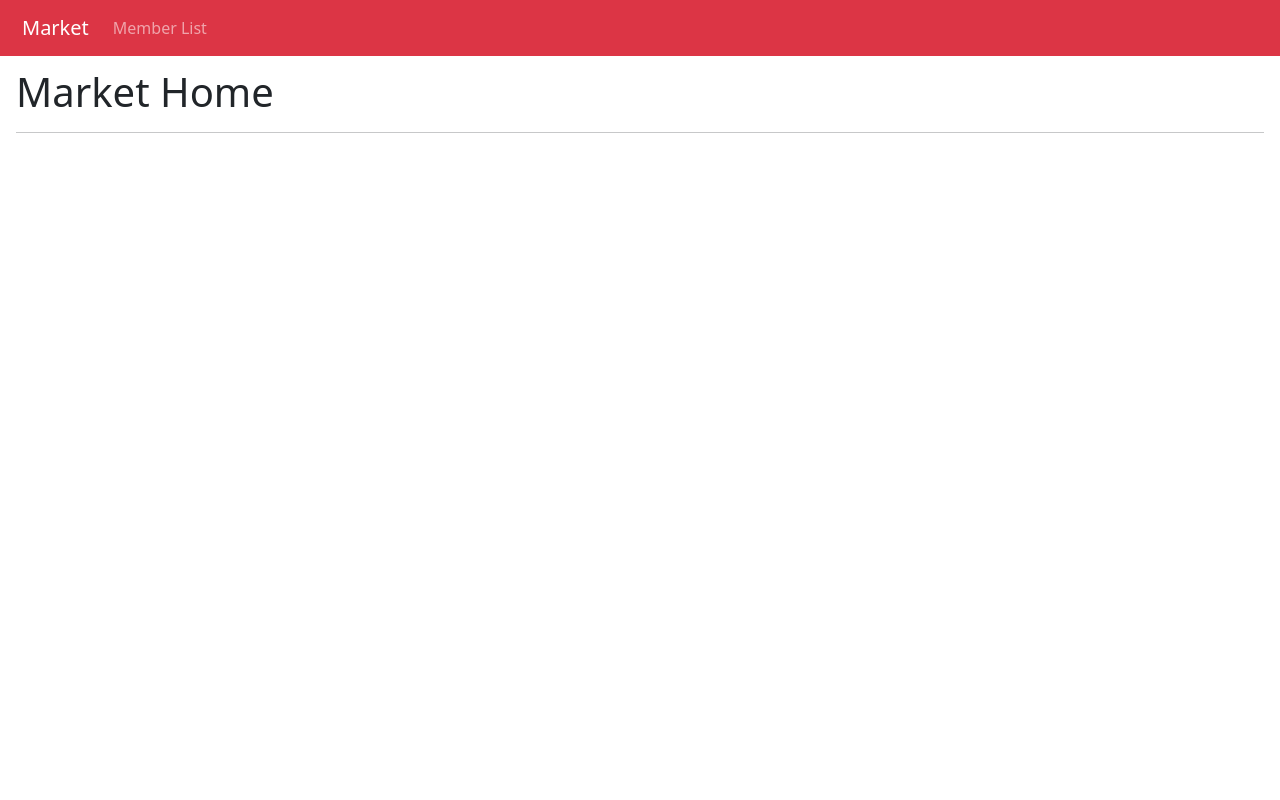
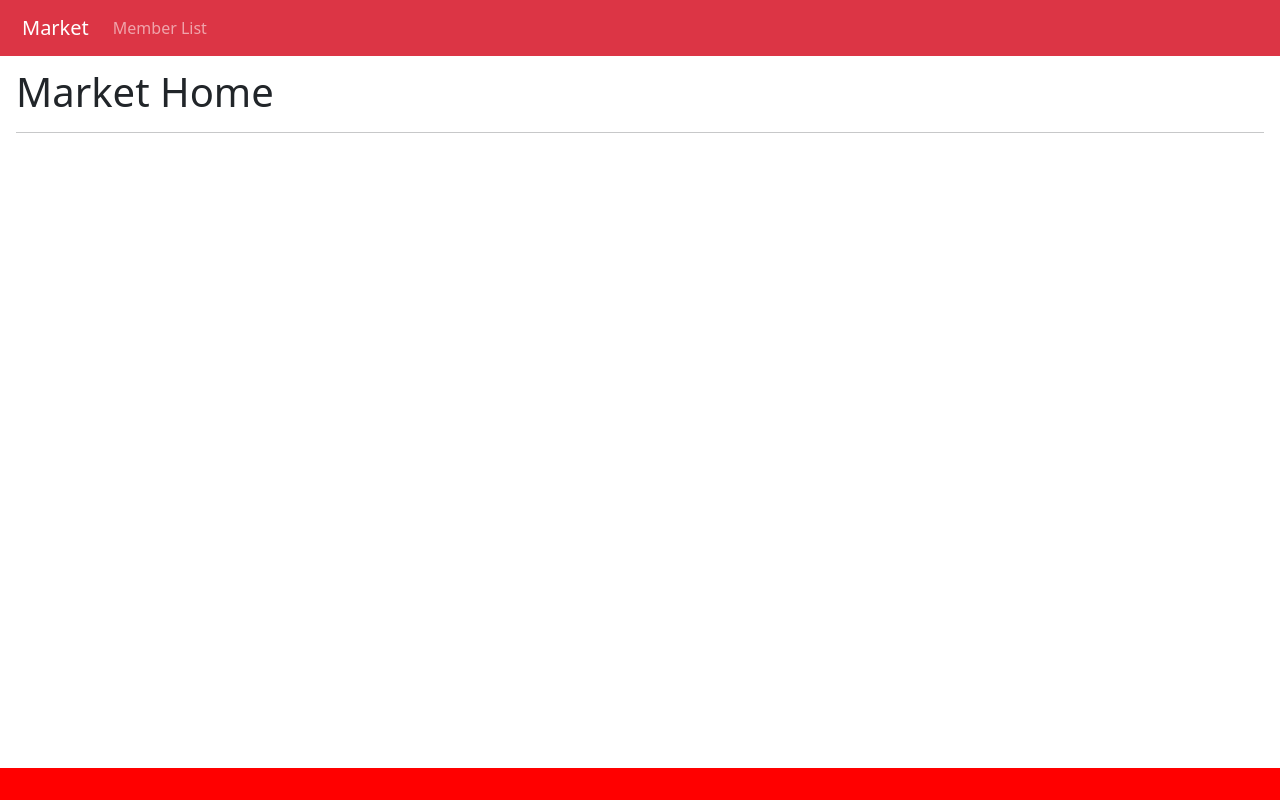
Before and after one commit to chenjiahau/Express-with-Vue2, a Vue app in the folder client/: page / in a window 1280 px wide. Built offline with nearby package versions, Linux system fonts and the light colour scheme.

Commit message:
Named views

```diff
--- a/client/src/App.vue
+++ b/client/src/App.vue
@@ -2,6 +2,7 @@
   <div id="app">
     <top-navigation></top-navigation>
     <router-view class="app-body"></router-view>
+    <router-view name="MarketHomeFooter"></router-view>
   </div>
 </template>
 
--- /dev/null
+++ b/client/src/components/MarketHomeFooter.vue
@@ -0,0 +1,20 @@
+<template>
+  <div class="fixed-bottom bottom-footer">
+  </div>
+</template>
+
+<script>
+export default {
+  created() {
+    console.log('bottom footer');
+  }
+}
+</script>
+
+<style scoped>
+  .bottom-footer {
+    width: 100%;
+    height: 32px;
+    background-color: red;
+  }
+</style>
--- a/client/src/main.js
+++ b/client/src/main.js
@@ -7,6 +7,7 @@ import 'bootstrap-vue/dist/bootstrap-vue.css'
 
 import App from './App.vue';
 import MarketHome from './components/MarketHome';
+import MarketHomeFooter from './components/MarketHomeFooter';
 import MemberList from './components/MemberList';
 import MemberDetail from './components/MemberDetail';
 import LeftMessage from './components/LeftMessage';
@@ -19,7 +20,13 @@ Vue.use(VueRouter);
 const router = new VueRouter({
   mode: 'history',
   routes: [
-    { path: '/', component: MarketHome },
+    {
+      path: '/',
+      components: {
+        default: MarketHome,
+        MarketHomeFooter
+      }
+    },
     { path: '/member-list', name: 'memberList', component: MemberList },
     {
       path: '/member-list/member/:id',
```
